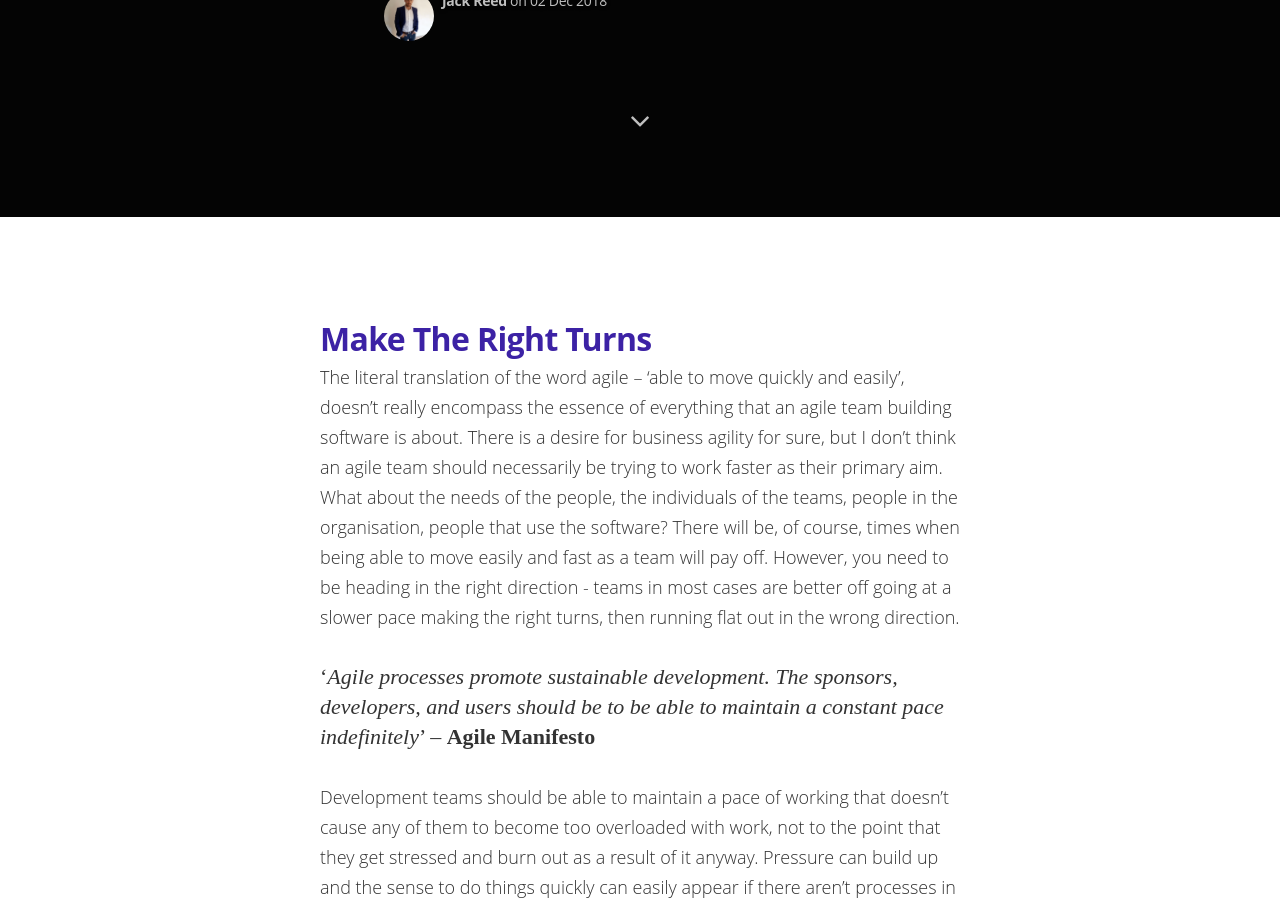
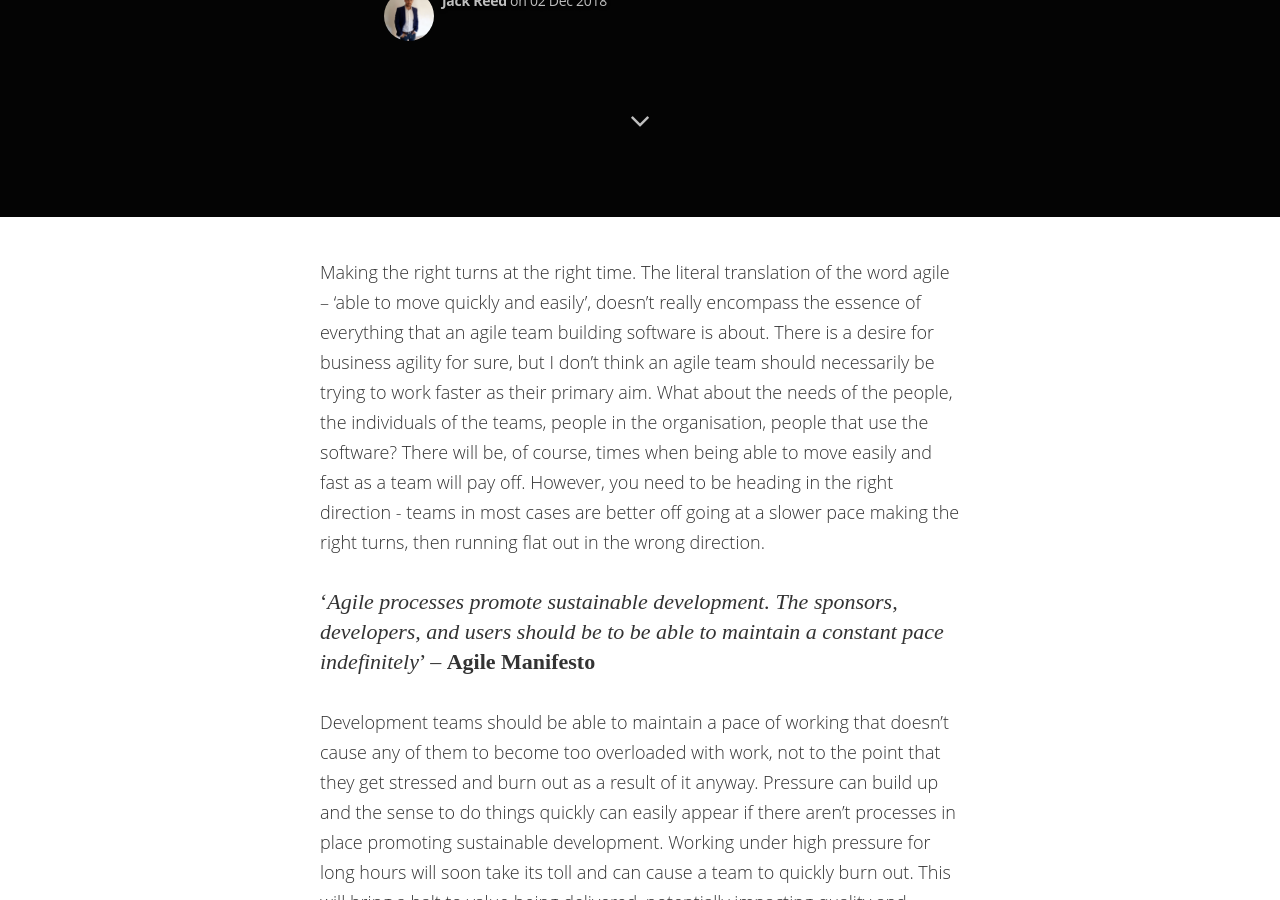
Before and after one commit to IamJackReed/JackReed, a Jekyll site: the page built from _posts/2018-12-02-pacing-&-sustainable-development.md, in a window 1280 px wide and 900 px high, scrolled down 683 px. Built offline with Jekyll 4.4.1, drawn with Linux system fonts in a browser that asks for light colours; nearby versions of some CDN libraries; some web fonts are replaced; comment, search, counter and statistics services are not loaded.

Commit message:
Update 2018-12-02-pacing-&-sustainable-development.md

```diff
--- a/_posts/2018-12-02-pacing-&-sustainable-development.md
+++ b/_posts/2018-12-02-pacing-&-sustainable-development.md
@@ -8,9 +8,7 @@
 image2: /assets/article_images/2018-12-02-pacing-&-sustainable-development/sustainable-mobile.jpg
 ---
 
-
-# Make The Right Turns
-<span style="color:#00000; text-align: justify; font-family: 'open sans'; text-align: 'justify'; font-size: 1em; font-size: 18px; font-weight: 200; hyphens: none;">The literal translation of the word agile – ‘able to move quickly and easily’, doesn’t really encompass the essence of everything that an agile team building software is about. There is a desire for business agility for sure, but I don’t think an agile team should necessarily be trying to work faster as their primary aim. What about the needs of the people, the individuals of the teams, people in the organisation, people that use the software? There will be, of course, times when being able to move easily and fast as a team will pay off. However, you need to be heading in the right direction - teams in most cases are better off going at a slower pace making the right turns, then running flat out in the wrong direction.
+<span style="color:#00000; text-align: justify; font-family: 'open sans'; text-align: 'justify'; font-size: 1em; font-size: 18px; font-weight: 200; hyphens: none;">Making the right turns at the right time. The literal translation of the word agile – ‘able to move quickly and easily’, doesn’t really encompass the essence of everything that an agile team building software is about. There is a desire for business agility for sure, but I don’t think an agile team should necessarily be trying to work faster as their primary aim. What about the needs of the people, the individuals of the teams, people in the organisation, people that use the software? There will be, of course, times when being able to move easily and fast as a team will pay off. However, you need to be heading in the right direction - teams in most cases are better off going at a slower pace making the right turns, then running flat out in the wrong direction.
 
  '_Agile processes promote sustainable development. The sponsors, developers, and users should be to be able to maintain a constant pace indefinitely_’ – **Agile Manifesto**
 
```
